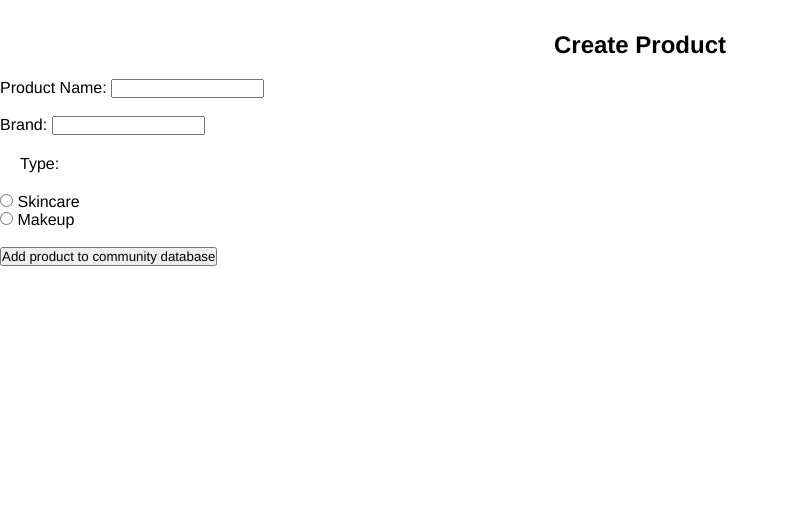
After one commit to lyntan01/Orbital-Project, a Flask app: template templates/create.html in a window 1280 px wide. The commit adds this page. Shown: the part 111-635 px from the top of the page, without its empty margins (0-789 px from the left). Run offline with Flask 2, Linux system fonts and the light colour scheme; the template is opened without the code that fills it, so the values that code supplies are empty; some libraries are stand-ins or nearby versions.

Commit message:
Add files via upload

```diff
--- a/app.py
+++ b/app.py
@@ -50,12 +50,15 @@ def profile(username):
     return render_template('profile.html', username=username, userInfo=userInfo, reviews=reviews)
 
 @app.route('/search', methods=['GET', 'POST'])
-def search():
+@app.route('/search/<search_term>')
+def search(search_term=None):
     products = []
     # Check if 'search_term' POST request exists (user submitted form)
-    if request.method == 'POST' and 'search_term' in request.form:
-        # Create variables for easy access
-        search_term = request.form['search_term']
+    if (request.method == 'POST' and 'search_term' in request.form) or search_term:
+        if search_term:
+            search_term = search_term.replace("_", " ")
+        else:
+            search_term = request.form['search_term']
         # Check if product exists using MySQL
         cursor = mysql.connection.cursor()
         cursor.execute(
@@ -199,7 +202,38 @@ def generateSpecificDays(frequency_type, num_of_times):
 
 @app.route('/create', methods=['GET', 'POST'])
 def create():
-    return "Page for Create Product not created yet."
+    if request.method == 'POST' and 'product_name' in request.form and 'brand' in request.form and 'skincare_or_makeup' in request.form:
+        # Create variables for easy access
+        product_name = request.form['product_name'].title()
+        brand = request.form['brand']
+        skincare_or_makeup = request.form['skincare_or_makeup']
+        average_rating = 0.00
+        # photo = request.form['photo']
+
+        # Check that product does not already exist in database
+        cursor = mysql.connection.cursor()
+        cursor.execute('SELECT * FROM Product WHERE product_name = %s', (product_name,))
+        result = cursor.fetchone()
+        if result:
+            msg = 'This product already exists in the database!'
+        else:
+            # Insert product into database
+            cursor = mysql.connection.cursor()
+
+            # Photo file uploaded by user
+            # if len(photo) > 0:
+            #     cursor.execute('INSERT INTO Product VALUES(%s, %s, %s, %s, %s)', (product_name, brand, skincare_or_makeup, average_rating, photo, ))
+            # No photo file uploaded
+            # else:
+
+            cursor.execute('INSERT INTO Product VALUES(%s, %s, %s, %s, null)', (product_name, brand, skincare_or_makeup, average_rating,))
+            mysql.connection.commit()
+            msg = 'Product successfully added to database!'
+
+        search_term = product_name.replace(" ", "_")
+        return redirect('./search/' + search_term)
+
+    return render_template('create.html')
 
 @app.route('/shelve', methods=['GET', 'POST'])
 def shelve():
--- /dev/null
+++ b/templates/create.html
@@ -0,0 +1,41 @@
+{% include 'header.html' %}
+
+<!DOCTYPE html>
+<html lang="en">
+<head>
+    <meta charset="UTF-8">
+    <meta http-equiv="X-UA-Compatible" content="IE=edge">
+    <meta name="viewport" content="width=device-width, initial-scale=1.0">
+    <link rel="stylesheet" type="text/css" href="{{ url_for('static', filename='profileStyle.css') }}">
+    <title>Create Product</title>
+</head>
+<body>
+
+    <h2 style="text-align: center;">Create Product</h2>
+
+    <form action = "{{ url_for('create') }}" method = "post">
+
+        <label for="product_name">Product Name: </label>
+        <input type="text" name="product_name" id="product_name" required>
+        <br><br>
+
+        <label for="brand">Brand: </label>
+        <input type="text" name="brand" id="brand" required>
+        <br>
+
+        <p>Type:</p>
+        <input type="radio" name="skincare_or_makeup" id="skincare" value="Skincare">
+        <label for="skincare">Skincare</label><br>
+        <input type="radio" name="skincare_or_makeup" id="makeup" value="Makeup">
+        <label for="makeup">Makeup</label><br><br>
+
+        <!-- <label for="photo">Photo (Optional): </label>
+        <input type="file" name="photo" id="photo" accept=".jpg,.jpeg,.png" value="">
+        <br><br> -->
+
+        <input type="submit" value="Add product to community database">
+        <br><br>
+    </form>
+
+</body>
+</html>
```
Also changed, not shown: templates/add.html (+6 -6 lines).
